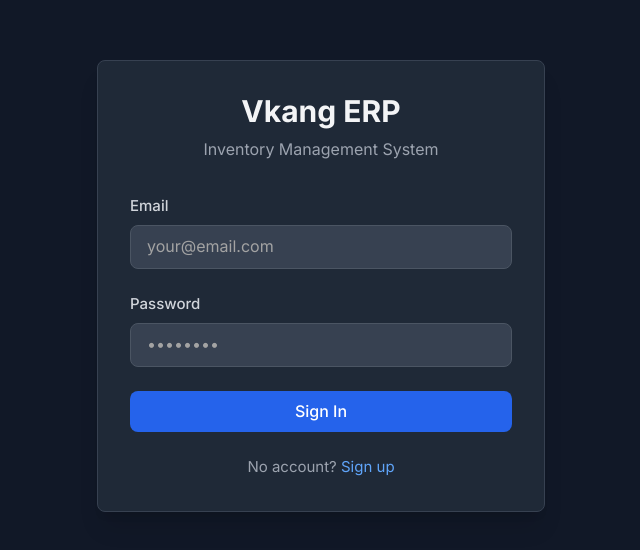
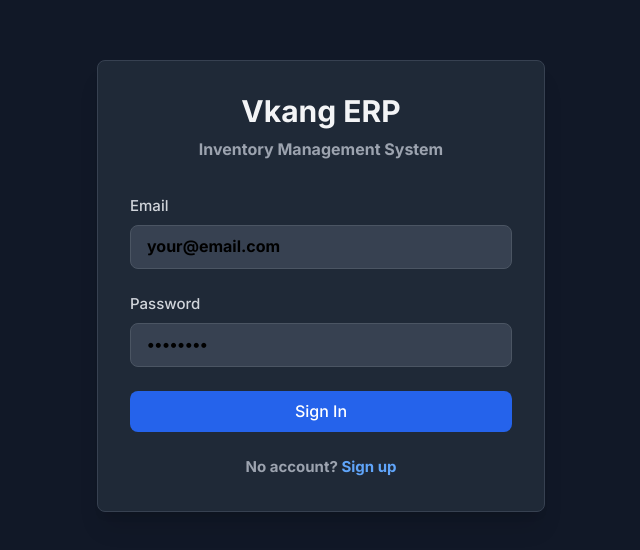
Before and after one commit to crwingsck-cmyk/vkang-project, a Next.js app: page /auth/login in a window 1280 px wide. Shown: the part 114-664 px from the top of the page, without its empty margins (319-959 px from the left). Built offline with nearby package versions, Linux system fonts and the light colour scheme; no server answers.

Commit message:
全站字體改為粗體與最深色

```diff
--- a/src/app/layout.tsx
+++ b/src/app/layout.tsx
@@ -20,7 +20,7 @@ export default function RootLayout({
 }) {
   return (
     <html lang="zh-TW">
-      <body className={`${inter.variable} font-sans`}>
+      <body className={`${inter.variable} font-sans font-bold text-black`}>
         <AuthProvider>
           <ToastProvider>
             <ErrorBoundary>
--- a/src/app/users/[id]/page.tsx
+++ b/src/app/users/[id]/page.tsx
@@ -120,10 +120,10 @@ export default function UserDetailPage() {
         displayName: form.displayName.trim(),
         phoneNumber: form.phoneNumber.trim() || undefined,
         role: form.role as UserRole,
-        company: form.companyName.trim() ? { name: form.companyName.trim() } : (deleteField() as unknown),
+        company: form.companyName.trim() ? { name: form.companyName.trim() } : (deleteField() as any),
         creditLimit: form.creditLimit ? parseFloat(form.creditLimit) : undefined,
         isActive: form.isActive,
-        parentUserId: form.parentUserId.trim() || (deleteField() as unknown),
+        parentUserId: form.parentUserId.trim() || (deleteField() as any),
       });
       setSuccessMsg('使用者已更新。');
       setIsEditing(false);
--- a/src/styles/globals.css
+++ b/src/styles/globals.css
@@ -9,8 +9,9 @@ html {
 
 body {
   background-color: #ffffff;
-  color: #171717;
+  color: #000000;
   font-size: 1rem;
+  font-weight: 700;
   line-height: 1.6;
   font-family: var(--font-inter), 'Inter', -apple-system, BlinkMacSystemFont, 'Segoe UI', 'Roboto',
     'Ubuntu', 'Cantarell', 'Fira Sans', 'Droid Sans', 'Helvetica Neue', sans-serif;
@@ -43,7 +44,8 @@ input,
 textarea,
 select {
   background-color: #ffffff;
-  color: #171717;
+  color: #000000;
+  font-weight: 700;
   border: 1px solid #e5e5e5;
   border-radius: 0.5rem;
   padding: 0.5rem 0.75rem;
@@ -61,7 +63,14 @@ select:focus {
 
 input::placeholder,
 textarea::placeholder {
-  color: #a3a3a3;
+  color: #000000;
+  font-weight: 700;
+}
+
+/* 所有字體：粗體 + 最深色 */
+p, span, div, td, th, label, h1, h2, h3, h4, h5, h6, a, li, button {
+  font-weight: 700;
+  color: #000000;
 }
 
 /* Monospace for IDs, codes, numbers */
@@ -70,6 +79,8 @@ code,
 pre {
   font-family: 'JetBrains Mono', 'Fira Code', 'Cascadia Code', Consolas, monospace;
   font-feature-settings: 'tnum';
+  font-weight: 700;
+  color: #000000;
 }
 
 /* Tabular numbers for amounts */
```
